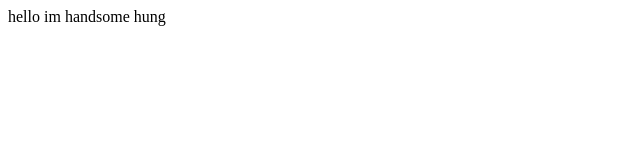
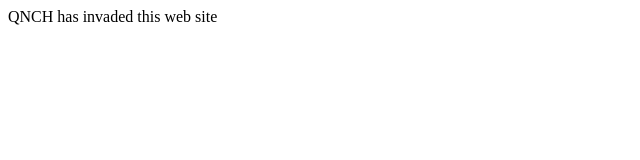
Before and after one commit to QuachNguyenChiHung/githubdemo, a plain HTML site: page index.html in a window 1280 px wide. Shown: the full height of the page, 0-640 px from the left. Drawn offline with Linux system fonts and the light colour scheme.

Commit message:
Update index.html

```diff
--- a/index.html
+++ b/index.html
@@ -6,6 +6,6 @@
     <title>Document</title>
 </head>
 <body>
-    hello im handsome hung
+    QNCH has  invaded this web site
 </body>
 </html>
```
